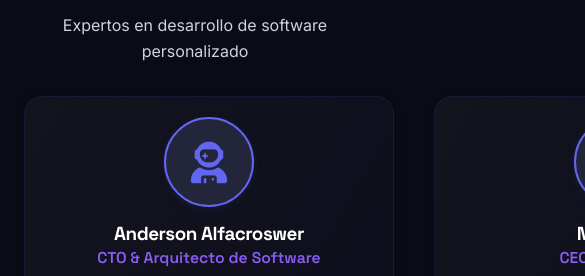
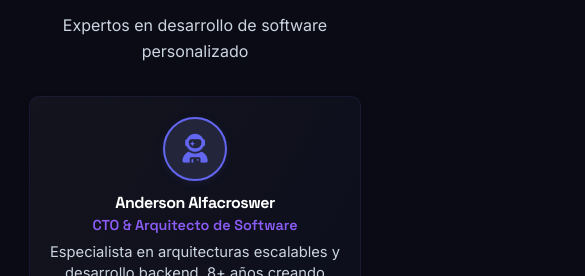
Before and after one commit to Naren15022005/Web-JJNA, a plain HTML site: page index.html in a window 390 px wide. Shown: the part 5326-5602 px from the top of the page, 585 px wide, since content can reach past the window. Drawn offline with Linux system fonts and the light colour scheme.

Commit message:
Fix: responsive team cards - improve layout and typography on tablet/mobile

```diff
--- a/src/css/jjna.css
+++ b/src/css/jjna.css
@@ -680,6 +680,88 @@ header {
     transform: scale(1.18);
 }
 
+/* --- Team: responsive adjustments for card content --- */
+@media (max-width: 900px) {
+    .team-grid {
+        grid-template-columns: repeat(2, 1fr);
+        gap: 1.6rem;
+        padding: 0 1rem;
+        max-width: 900px;
+    }
+    .team-member {
+        width: 100%;
+        max-width: 520px;
+        height: auto;
+        padding: 1.5rem 1rem;
+        border-radius: 12px;
+        align-items: center;
+        justify-content: flex-start;
+    }
+    .member-img {
+        height: 76px;
+        width: 76px;
+        font-size: 2.2rem;
+        border-width: 2px;
+    }
+    .team-member h3 {
+        font-size: 1.05rem;
+    }
+    .member-role {
+        font-size: 0.92rem;
+    }
+    .team-member p {
+        font-size: 0.95rem;
+    }
+}
+
+@media (max-width: 480px) {
+    .team-grid {
+        grid-template-columns: 1fr;
+        gap: 1rem;
+        padding: 0 0.8rem;
+        max-width: 420px;
+        margin: 0 auto;
+    }
+    .team-member {
+        width: 100%;
+        max-width: none;
+        height: auto;
+        padding: 1.1rem 0.9rem;
+        border-radius: 10px;
+        align-items: center;
+        justify-content: center;
+        text-align: center;
+    }
+    .member-img {
+        height: 64px;
+        width: 64px;
+        font-size: 1.8rem;
+        border-width: 2px;
+        margin-bottom: 0.7rem;
+    }
+    .team-member h3 {
+        font-size: 1rem;
+        margin-bottom: 0.25rem;
+    }
+    .member-role {
+        font-size: 0.9rem;
+        margin-bottom: 0.5rem;
+    }
+    .team-member p {
+        font-size: 0.92rem;
+        line-height: 1.4;
+        margin-bottom: 0.8rem;
+    }
+    .member-social {
+        gap: 0.6rem;
+        margin-top: 0.4rem;
+    }
+    .member-social a {
+        font-size: 1.05rem;
+    }
+}
+/* --- End Team responsive --- */
+
 /* Orders Section - Mejorado para móvil */
 .orders {
     background: var(--bg-secondary);
```
